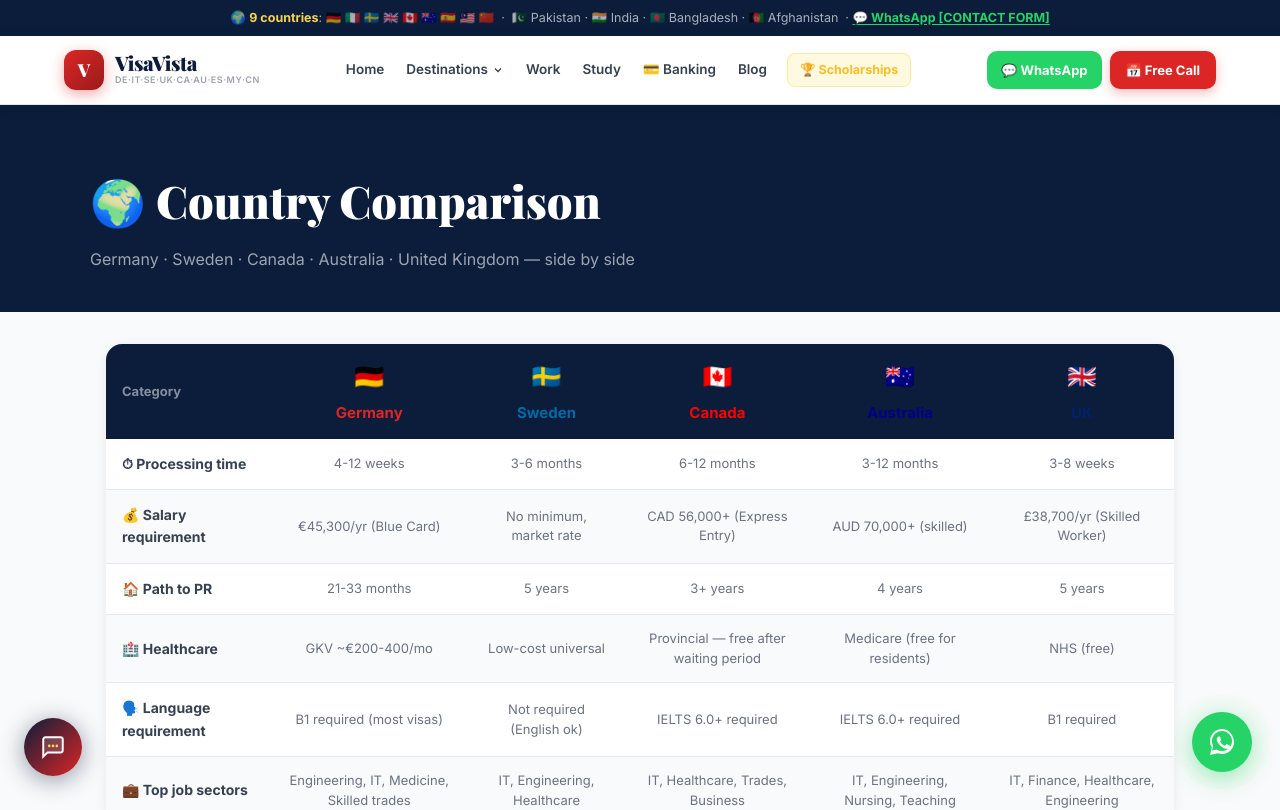
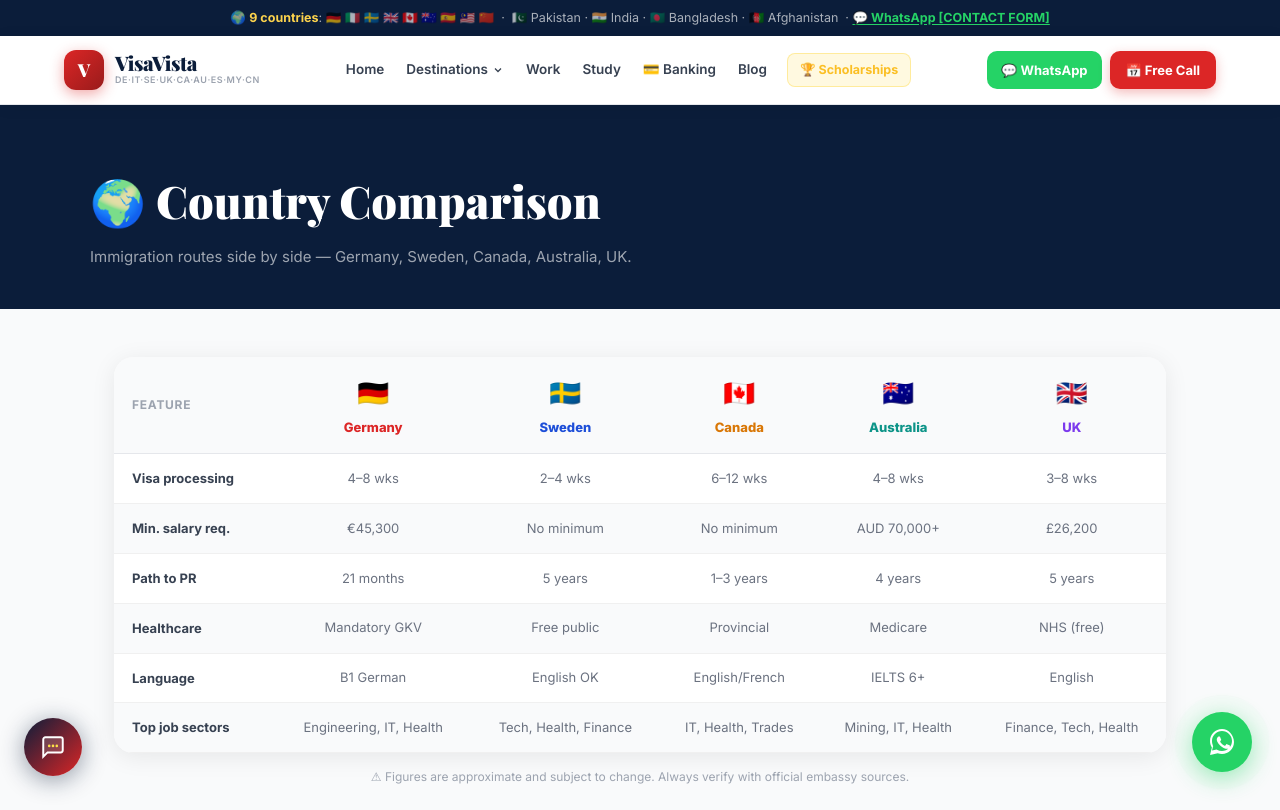
Before and after one commit to ShaistaShabbir-prog/start-in-germany-full, a Next.js app: page /compare in a window 1280 px wide. Shown: the top 810 px of the page. Built offline with nearby package versions, Linux system fonts and the light colour scheme.

Commit message:
feat(#14): country comparison — Germany vs Sweden vs Canada vs Australia vs UK

```diff
--- a/app/compare/page.tsx
+++ b/app/compare/page.tsx
@@ -3,58 +3,65 @@ const IN = '"Inter",ui-sans-serif,system-ui,sans-serif';
 const PD = '"Playfair Display",Georgia,serif';
 
 const COUNTRIES = [
-  { flag:"🇩🇪", name:"Germany",   color:"#DC2626", data:{ processing:"4-12 weeks", salary:"€45,300/yr (Blue Card)", pr:"21-33 months", healthcare:"GKV ~€200-400/mo", language:"B1 required (most visas)", jobs:"Engineering, IT, Medicine, Skilled trades" } },
-  { flag:"🇸🇪", name:"Sweden",    color:"#006AA7", data:{ processing:"3-6 months", salary:"No minimum, market rate", pr:"5 years", healthcare:"Low-cost universal", language:"Not required (English ok)", jobs:"IT, Engineering, Healthcare" } },
-  { flag:"🇨🇦", name:"Canada",    color:"#FF0000", data:{ processing:"6-12 months", salary:"CAD 56,000+ (Express Entry)", pr:"3+ years", healthcare:"Provincial — free after waiting period", language:"IELTS 6.0+ required", jobs:"IT, Healthcare, Trades, Business" } },
-  { flag:"🇦🇺", name:"Australia", color:"#00008B", data:{ processing:"3-12 months", salary:"AUD 70,000+ (skilled)", pr:"4 years", healthcare:"Medicare (free for residents)", language:"IELTS 6.0+ required", jobs:"IT, Engineering, Nursing, Teaching" } },
-  { flag:"🇬🇧", name:"UK",        color:"#012169", data:{ processing:"3-8 weeks", salary:"£38,700/yr (Skilled Worker)", pr:"5 years", healthcare:"NHS (free)", language:"B1 required", jobs:"IT, Finance, Healthcare, Engineering" } },
+  {flag:"🇩🇪",name:"Germany",color:"#DC2626",
+   visaTime:"4–8 wks",minSalary:"€45,300",pr:"21 months",healthcare:"Mandatory GKV",language:"B1 German",jobSectors:"Engineering, IT, Health"},
+  {flag:"🇸🇪",name:"Sweden",color:"#1D4ED8",
+   visaTime:"2–4 wks",minSalary:"No minimum",pr:"5 years",healthcare:"Free public",language:"English OK",jobSectors:"Tech, Health, Finance"},
+  {flag:"🇨🇦",name:"Canada",color:"#d97706",
+   visaTime:"6–12 wks",minSalary:"No minimum",pr:"1–3 years",healthcare:"Provincial",language:"English/French",jobSectors:"IT, Health, Trades"},
+  {flag:"🇦🇺",name:"Australia",color:"#0D9488",
+   visaTime:"4–8 wks",minSalary:"AUD 70,000+",pr:"4 years",healthcare:"Medicare",language:"IELTS 6+",jobSectors:"Mining, IT, Health"},
+  {flag:"🇬🇧",name:"UK",color:"#7C3AED",
+   visaTime:"3–8 wks",minSalary:"£26,200",pr:"5 years",healthcare:"NHS (free)",language:"English",jobSectors:"Finance, Tech, Health"},
 ];
 
 const ROWS = [
-  { key:"processing", label:"⏱ Processing time" },
-  { key:"salary",     label:"💰 Salary requirement" },
-  { key:"pr",         label:"🏠 Path to PR" },
-  { key:"healthcare", label:"🏥 Healthcare" },
-  { key:"language",   label:"🗣️ Language requirement" },
-  { key:"jobs",       label:"💼 Top job sectors" },
+  {key:"visaTime",   label:"Visa processing"},
+  {key:"minSalary",  label:"Min. salary req."},
+  {key:"pr",         label:"Path to PR"},
+  {key:"healthcare", label:"Healthcare"},
+  {key:"language",   label:"Language"},
+  {key:"jobSectors", label:"Top job sectors"},
 ];
 
-export default function ComparePage() {
-  return (
-    <div style={{background:"#F9FAFB",minHeight:"100vh"}}>
+export default function ComparePage(){
+  return(
+    <div style={{background:"#f9fafb",minHeight:"100vh"}}>
       <div style={{background:"#0B1D3A",padding:"60px 1.5rem 40px"}}>
         <div style={{maxWidth:1100,margin:"0 auto"}}>
-          <h1 style={{fontFamily:PD,fontSize:"clamp(1.8rem,4vw,2.8rem)",fontWeight:900,color:"#fff",marginBottom:10}}>🌍 Country Comparison</h1>
-          <p style={{color:"rgba(255,255,255,.6)",fontSize:16}}>Germany · Sweden · Canada · Australia · United Kingdom — side by side</p>
+          <h1 style={{fontFamily:PD,fontSize:"clamp(1.8rem,4vw,2.8rem)",fontWeight:900,color:"#fff",marginBottom:8}}>🌍 Country Comparison</h1>
+          <p style={{color:"rgba(255,255,255,.6)",fontSize:15}}>Immigration routes side by side — Germany, Sweden, Canada, Australia, UK.</p>
         </div>
       </div>
-      <div style={{maxWidth:1100,margin:"0 auto",padding:"2rem 1rem 5rem",overflowX:"auto"}}>
-        <table style={{width:"100%",borderCollapse:"collapse",background:"#fff",borderRadius:16,overflow:"hidden",boxShadow:"0 2px 12px rgba(0,0,0,.07)"}}>
+      <div style={{maxWidth:1100,margin:"0 auto",padding:"3rem 1.5rem",overflowX:"auto"}}>
+        <table style={{width:"100%",borderCollapse:"collapse",minWidth:700,background:"#fff",borderRadius:20,overflow:"hidden",boxShadow:"0 4px 24px rgba(0,0,0,.08)"}}>
           <thead>
-            <tr style={{background:"#0B1D3A"}}>
-              <th style={{padding:"14px 16px",textAlign:"left",color:"rgba(255,255,255,.5)",fontSize:13,fontFamily:IN}}>Category</th>
+            <tr>
+              <th style={{padding:"16px 18px",textAlign:"left",fontSize:12,fontWeight:700,textTransform:"uppercase",letterSpacing:".06em",color:"#9ca3af",background:"#f9fafb",borderBottom:"1px solid #e5e7eb"}}>Feature</th>
               {COUNTRIES.map(c=>(
-                <th key={c.name} style={{padding:"14px 16px",textAlign:"center",color:"#fff",fontSize:15,fontFamily:IN}}>
-                  <div style={{fontSize:24}}>{c.flag}</div>
-                  <div style={{fontWeight:700,marginTop:4,color:c.color}}>{c.name}</div>
+                <th key={c.name} style={{padding:"16px 14px",textAlign:"center",background:"#f9fafb",borderBottom:"1px solid #e5e7eb"}}>
+                  <div style={{fontSize:"1.6rem"}}>{c.flag}</div>
+                  <div style={{fontSize:13,fontWeight:800,color:c.color,marginTop:3}}>{c.name}</div>
                 </th>
               ))}
             </tr>
           </thead>
           <tbody>
             {ROWS.map((row,ri)=>(
-              <tr key={row.key} style={{background:ri%2===0?"#fff":"#F9FAFB"}}>
-                <td style={{padding:"14px 16px",fontWeight:700,color:"#374151",fontSize:14,fontFamily:IN,borderBottom:"1px solid #E5E7EB"}}>{row.label}</td>
+              <tr key={row.key} style={{background:ri%2===0?"#fff":"#f9fafb"}}>
+                <td style={{padding:"14px 18px",fontSize:13,fontWeight:700,color:"#374151",borderBottom:"1px solid #f0f0f0",whiteSpace:"nowrap"}}>{row.label}</td>
                 {COUNTRIES.map(c=>(
-                  <td key={c.name} style={{padding:"14px 16px",textAlign:"center",fontSize:13,color:"#6B7280",fontFamily:IN,borderBottom:"1px solid #E5E7EB",lineHeight:1.5}}>
-                    {c.data[row.key as keyof typeof c.data]}
+                  <td key={c.name} style={{padding:"14px 14px",fontSize:13,color:"#6b7280",textAlign:"center",borderBottom:"1px solid #f0f0f0",lineHeight:1.5}}>
+                    {(c as any)[row.key]}
                   </td>
                 ))}
               </tr>
             ))}
           </tbody>
         </table>
-        <p style={{fontSize:12,color:"#9CA3AF",marginTop:16,textAlign:"center"}}>⚠️ Requirements change frequently. Always verify with official sources before applying.</p>
+        <p style={{fontSize:12,color:"#9ca3af",marginTop:14,textAlign:"center"}}>
+          ⚠ Figures are approximate and subject to change. Always verify with official embassy sources.
+        </p>
       </div>
     </div>
   );
```
